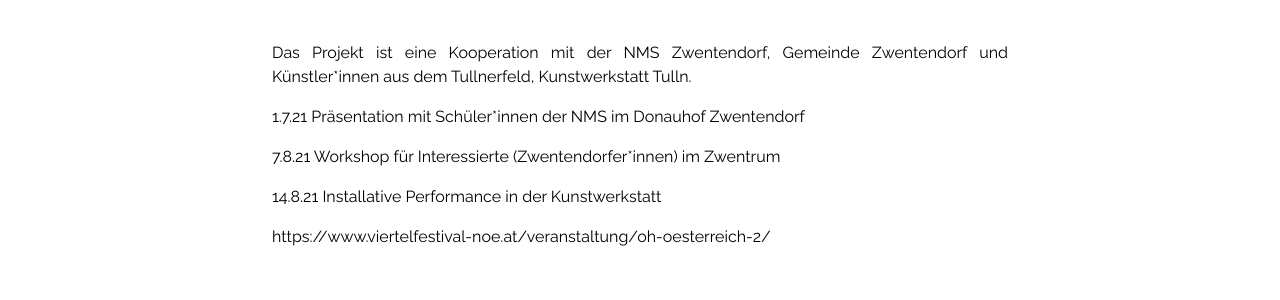
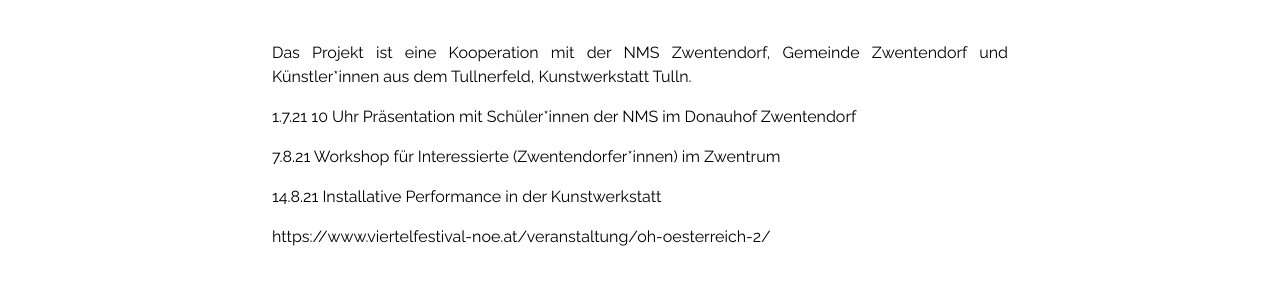
Before and after one commit to matteocarpi/julia, a Jekyll site: the page built from _posts/2021-05-29-oh-osterreich.md, in a window 1280 px wide. Shown: the part 859-1159 px from the top of the page. Built offline with Jekyll 4.4.1, drawn with Linux system fonts in a browser that asks for light colours; some of the changed lines change nothing that is shown.

Commit message:
Update from Forestry.io Julia Proeglhoef updated _posts/2021-05-29-oh-osterreich.md

```diff
--- a/_posts/2021-05-29-oh-osterreich.md
+++ b/_posts/2021-05-29-oh-osterreich.md
@@ -2,15 +2,19 @@
 layout: post
 permalink: "/:title/"
 categories: project
-date: 2021-05-29 22:00:00 +0000
+date: 2021-05-29T22:00:00.000+00:00
 title: Oh Österreich!
 sub_title: Künstlerische Recherche
-credits: "Das Projekt ist eine Kooperation mit der NMS Zwentendorf, Gemeinde Zwentendorf
-  und Künstler*innen aus dem Tullnerfeld, Kunstwerkstatt Tulln.\n\n1\\.7.21 Präsentation
-  mit Schüler*innen der NMS im Donauhof Zwentendorf\n\n7\\.8.21 Workshop für Interessierte
-  (Zwentendorfer*innen) im Zwentrum\n\n14\\.8.21 Installative Performance in der Kunstwerkstatt
-  \n\n[https://www.viertelfestival-noe.at/veranstaltung/oh-oesterreich-2/](https://www.viertelfestival-noe.at/veranstaltung/oh-oesterreich-2/
-  \"https://www.viertelfestival-noe.at/veranstaltung/oh-oesterreich-2/\")"
+credits: |-
+  Das Projekt ist eine Kooperation mit der NMS Zwentendorf, Gemeinde Zwentendorf und Künstler*innen aus dem Tullnerfeld, Kunstwerkstatt Tulln.
+
+  1\.7.21 10 Uhr Präsentation mit Schüler*innen der NMS im Donauhof Zwentendorf
+
+  7\.8.21 Workshop für Interessierte (Zwentendorfer*innen) im Zwentrum
+
+  14\.8.21 Installative Performance in der Kunstwerkstatt
+
+  [https://www.viertelfestival-noe.at/veranstaltung/oh-oesterreich-2/](https://www.viertelfestival-noe.at/veranstaltung/oh-oesterreich-2/ "https://www.viertelfestival-noe.at/veranstaltung/oh-oesterreich-2/")
 preview_picture: "/uploads/oho_collage_inst.jpg"
 current: true
 only_current: false
```
